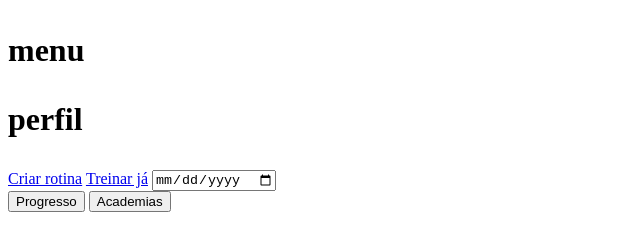
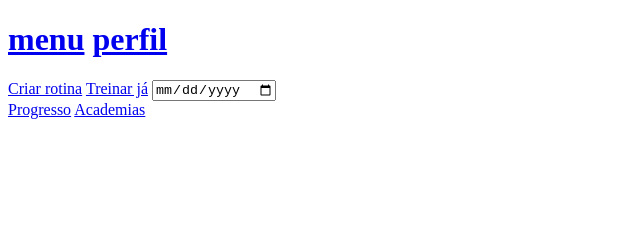
Before and after one commit to GrandeFelpao/CoDes, a plain HTML site: page index.html in a window 1280 px wide. Shown: the whole page, without its empty margins (0-640 px from the left). Drawn offline with Linux system fonts and the light colour scheme.

Commit message:
homepage completa v1

```diff
--- a/index.html
+++ b/index.html
@@ -7,15 +7,15 @@
 </head>
 <body>
 
-    <h1>
-<p>menu</p>
+<h1>
+<a href="#">menu</a>
 
-<p>perfil</p>
-    </h1>
+<a href="#">perfil</a>
+</h1>
 
 
 
-    <main>
+<main>
 <!-- Botões -->
 <a href="objetivo.html">Criar rotina</a>
 <a href="treinos.html">Treinar já</a>
@@ -23,11 +23,14 @@
 <!-- Calendário -->
 <input type="date">
 
-    </main>
+</main>
 
 
-    <!-- Botões no final -->
-    <button>Progresso</button>
-    <button>Academias</button>
+<footer>
+<!-- Botões no final -->
+<a href="#">Progresso</a>
+<a href="#">Academias</a>
+</footer>
+
 </body>
 </html>
```
